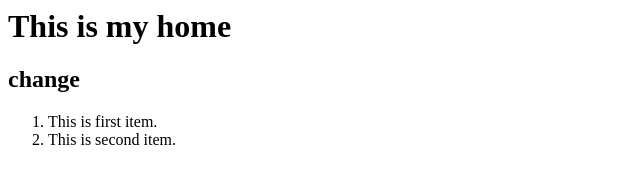
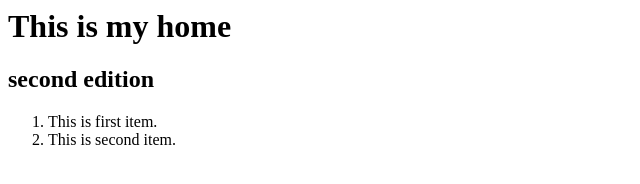
Before and after one commit to sjycka1004/myhome, a plain HTML site: page index.html in a window 1280 px wide. Shown: the whole page, without its empty margins (0-640 px from the left). Drawn offline with Linux system fonts and the light colour scheme.

Commit message:
Update index.html

```diff
--- a/index.html
+++ b/index.html
@@ -1,5 +1,5 @@
 <h1>This is my home</h1>
-<h2>change</h2>
+<h2>second edition</h2>
 <ol>
   <li>This is first item.</li>
   <li>This is second item.</li>
```
